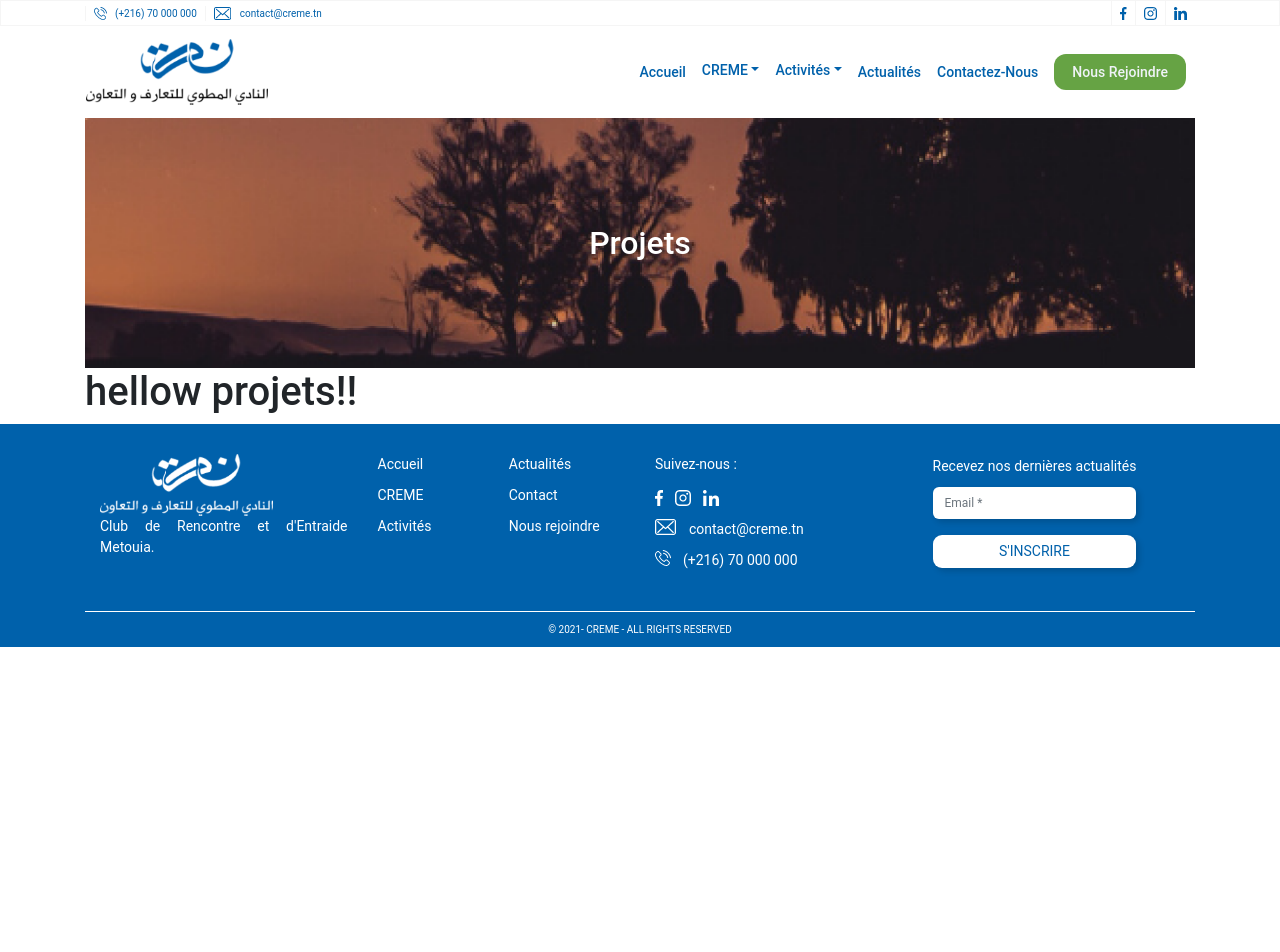
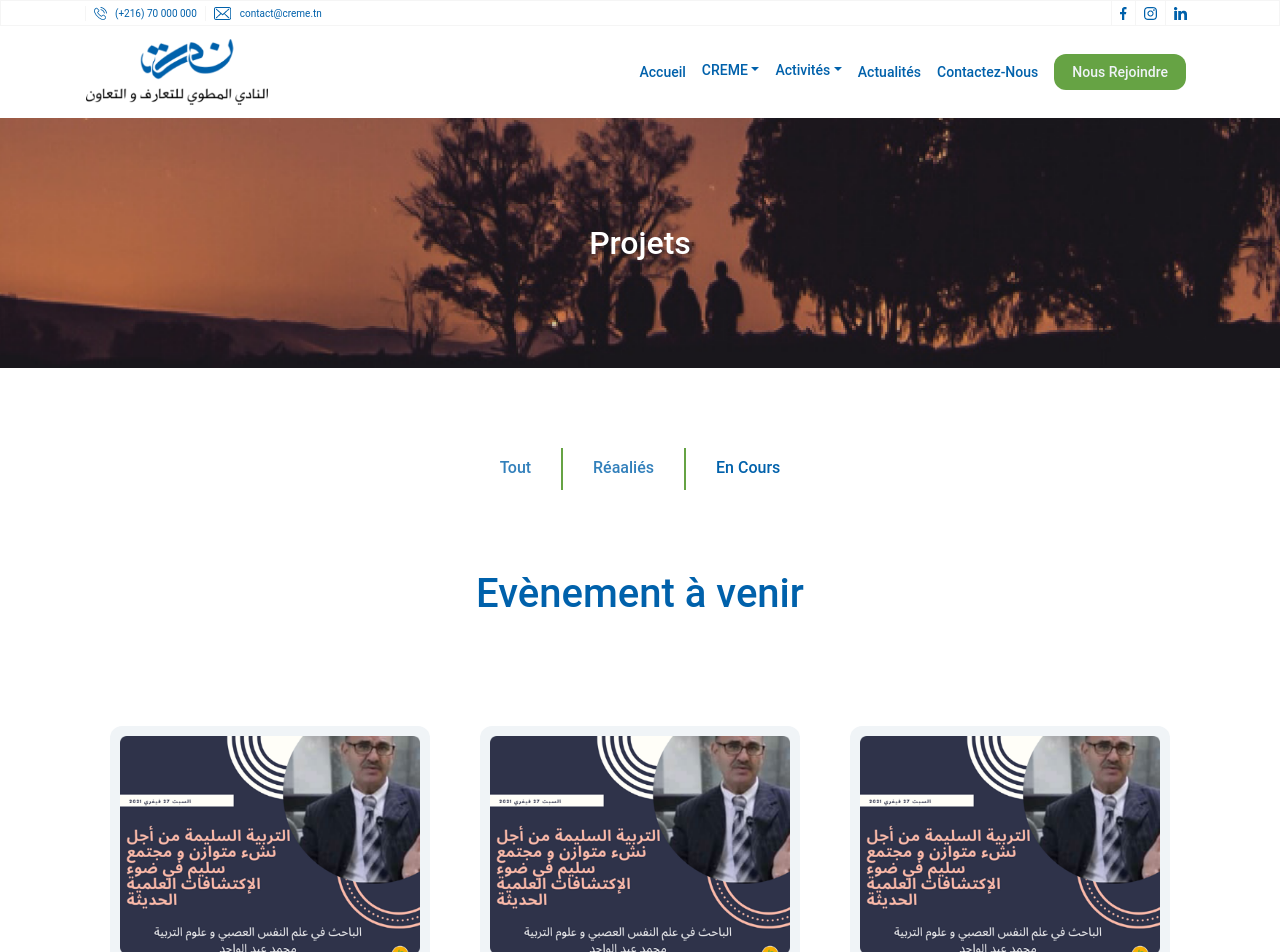
Before and after one commit to azzouz-ichrak/CREME_website, a React (Create React App) app: page /activites/projets/en-cours in a window 1280 px wide. Shown: the top 952 px of the page. Before the commit the page ends 800 px from the top, so only its background shows below. Built offline with nearby package versions, Linux system fonts and the light colour scheme.

Commit message:
page projets

```diff
--- a/src/components/Projets.js
+++ b/src/components/Projets.js
@@ -1,21 +1,51 @@
 import React from 'react';
 import Banner from './Banner'
-
+import {
+    BrowserRouter as Router,
+    Switch,
+    Route,
+    Link,
+    NavLink
+  } from "react-router-dom";
 import Container from 'react-bootstrap/Container'
 import Row from 'react-bootstrap/Row'
 import Col from 'react-bootstrap/Col'
 import Form from 'react-bootstrap/Form'
 import Button from 'react-bootstrap/Button'
-
-
+import betweenLink from './images/between-link.png'
+import Tout from './projets/Tout'
+import Realises from './projets/Realises'
+import EnCours from './projets/EnCours'
 
 const Projets = () => {
     const title= 'Projets'
     return (
-        <Container>
+        <Container fluid>
             <Banner title={title}/>
 
-        <h1>hellow projets!!</h1>
+            <Container className="section-projets">
+                <Router>
+                    <div id="link-projets">
+                    <NavLink exact activeClassName="link-projet-active" className="link-projet" to="/activites/projets">Tout</NavLink>
+                    <img src={betweenLink} />
+                    <NavLink activeClassName="link-projet-active" className="link-projet"  to="/activites/projets/réalisés">Réaaliés</NavLink>
+                    <img src={betweenLink} />
+                    <NavLink activeClassName="link-projet-active"  className="link-projet" to="/activites/projets/en-cours">En cours</NavLink>
+                    </div>
+
+                    <Switch>
+                        <Route exact path="/activites/projets" >
+                            <Tout />
+                        </Route>
+                        <Route exact path="/activites/projets/réalisés" >
+                            <Realises />
+                        </Route>
+                        <Route exact path="/activites/projets/en-cours" >
+                            <EnCours />
+                        </Route>
+                    </Switch>
+                </Router>
+            </Container>
         </Container>
     )
 }
--- /dev/null
+++ b/src/components/projets/EnCours.js
@@ -0,0 +1,14 @@
+import React from 'react';
+import Container from 'react-bootstrap/Container'
+import Row from 'react-bootstrap/Row'
+import Col from 'react-bootstrap/Col'
+import Event from '../evenement/Events'
+
+
+const EnCours = () => {
+    return (
+        <Event />
+    )
+}
+
+export default EnCours
--- /dev/null
+++ b/src/components/projets/Realises.js
@@ -0,0 +1,15 @@
+import React from 'react';
+import Container from 'react-bootstrap/Container'
+import Row from 'react-bootstrap/Row'
+import Col from 'react-bootstrap/Col'
+import Event from '../evenement/Events'
+
+
+
+const Realises = () => {
+    return (
+        <Event />
+    )
+}
+
+export default Realises
--- /dev/null
+++ b/src/components/projets/Tout.js
@@ -0,0 +1,15 @@
+import React from 'react';
+import Container from 'react-bootstrap/Container'
+import Row from 'react-bootstrap/Row'
+import Col from 'react-bootstrap/Col'
+import Event from '../evenement/Events'
+
+
+
+const Tout = () => {
+    return (
+        <Event />
+    )
+}
+
+export default Tout
--- a/src/styleScss.scss
+++ b/src/styleScss.scss
@@ -101,8 +101,7 @@
                     visibility: inherit;
                 }
             }
-            .nav-link a.btn-rejoindre:active,
-            .nav-link a.btn-rejoindre:focus {
+            .nav-link a.btn-rejoindre:active{
                 color: $grey !important;
             }
             .dropdown-toggle::after {
@@ -1123,6 +1122,24 @@
                 }
             }
         }
+        &-projets{
+            text-align: center;
+            #link-projets{
+                margin: 80px 0 30px 0;
+                .link-projet{
+                    margin: 20px 30px;
+                    color: $blue;
+                    opacity: 0.8;
+                    text-transform: capitalize;
+                    font-weight: 500;
+                    font-size: 16px;
+                    &-active{
+                        opacity: 1;
+                    }
+                }
+            }
+
+        }
 
 
     }
```
Also changed, not shown: src/components/images/between-link.png (added).
